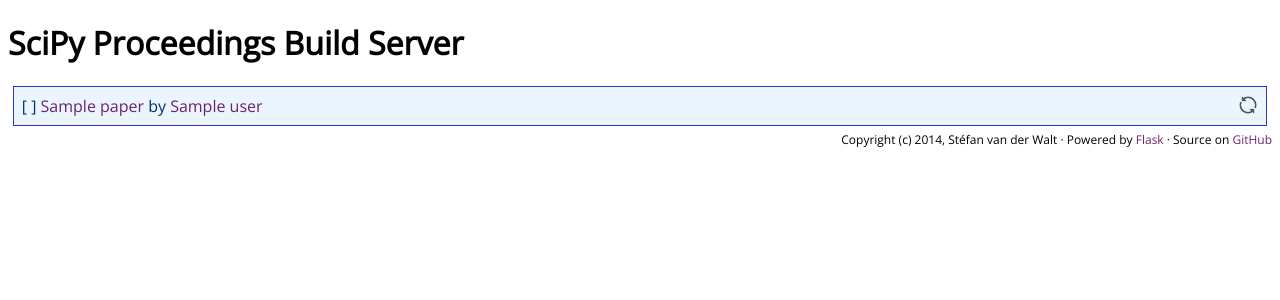
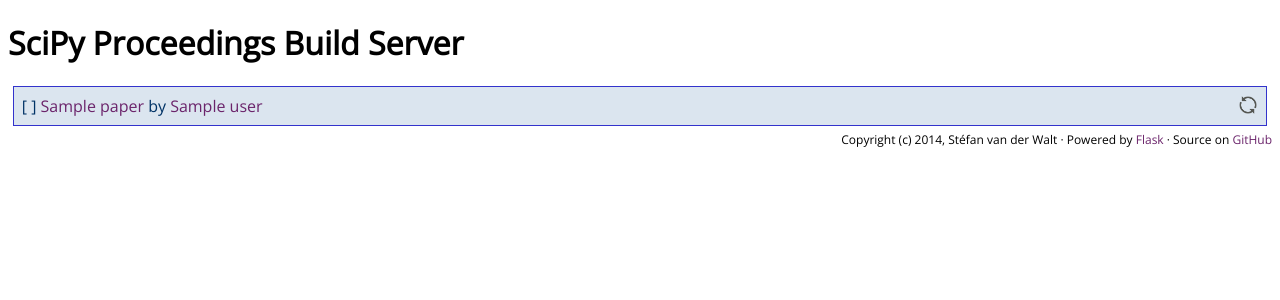
Before and after one commit to scipy-conference/procbuild, a Flask app: template procbuild/templates/index.html in a window 1280 px wide, with the pointer over the restyled element. Shown: the top 300 px of the page. Run offline with Flask 2, Linux system fonts and the light colour scheme; the template is opened without the code that fills it: most values are stand-ins (such as "Sample title", 1, 10 or a date in 2020); data that the repository does not hold is empty; parts of the project's set-up code (start-up, migrations or seed data) failed here and were passed over; some libraries are stand-ins or nearby versions.

Commit message:
Highlight entire paper line when hovering over it

```diff
--- a/procbuild/static/style.css
+++ b/procbuild/static/style.css
@@ -10,13 +10,13 @@ body {
   margin: 0.3em;
 }
 
+.paper:hover {
+  background: #DBE5EF;
+}
+
 a {
   color: #6B246B;
   text-decoration: none;
-}
-
-a:hover {
-  background: #E6E6E6;
 }
 
 .build {
```
